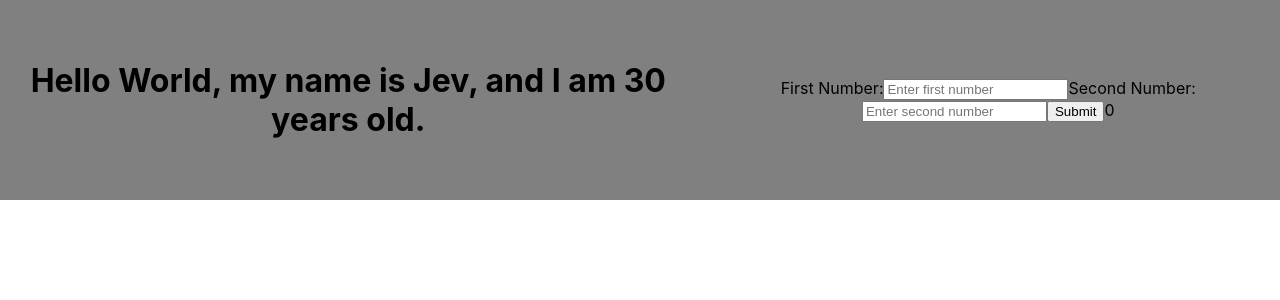
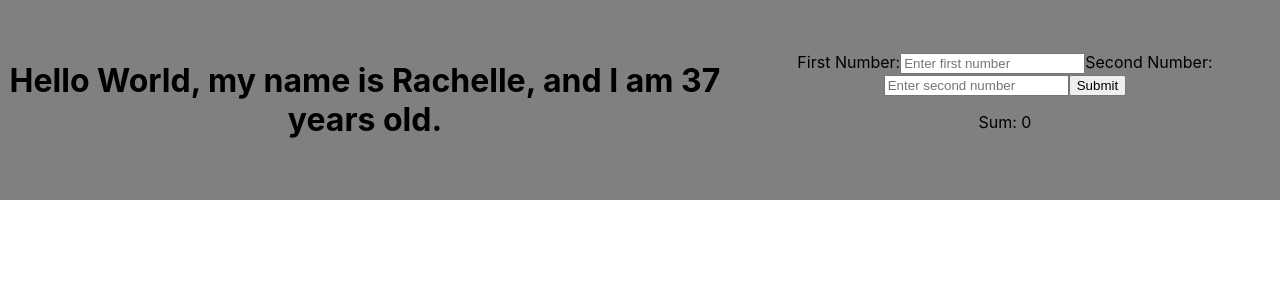
Before and after one commit to baldm0mma/react.ts.tutorial-props.hooks, a React (Create React App) app: page / in a window 1280 px wide. Shown: the top 300 px of the page. Built offline with nearby package versions, Linux system fonts and the light colour scheme; the HTML template or start-up script is replaced by a standard one.

Commit message:
Reset fields working

```diff
--- a/src/App.tsx
+++ b/src/App.tsx
@@ -8,9 +8,9 @@ const App: React.FC = () => {
     <div className="App">
       <Header
         text="Hello World"
-        age={30}
+        age={37}
         ok={true}
-        person={{ firstName: "Jev", lastName: "Forsberg" }}
+        person={{ firstName: "Rachelle", lastName: "Forsberg" }}
         mySumFunc={mySumFunc}
       />
     </div>
--- a/src/Components/Header/Header.tsx
+++ b/src/Components/Header/Header.tsx
@@ -27,18 +27,23 @@ export const Header: React.FC<Props> = ({
   mySumFunc,
   person
 }) => {
-  const [sumNumbers, changeNumbers] = useState({ num1: "", num2: "", sum: 0 });
+  const [numbers, updateNumbers] = useState({ num1: "", num2: "" });
+  const [total, updateSum] = useState(0);
+  const resetInputs = (): void => {
+    updateNumbers({ num1: "", num2: "" });
+  };
   const handleChange = (e: ChangeEvent<HTMLInputElement>): void => {
     const name = e.target.id;
     const value = e.target.value;
-    changeNumbers({ ...sumNumbers, [name]: value });
+    updateNumbers({ ...numbers, [name]: value });
   };
   const handleClick = (): void => {
     const sum: number = mySumFunc(
-      parseInt(sumNumbers.num1),
-      parseInt(sumNumbers.num2)
+      parseInt(numbers.num1),
+      parseInt(numbers.num2)
     );
-    changeNumbers({ ...sumNumbers, sum });
+    updateSum(sum);
+    resetInputs();
   };
   return (
     <header>
@@ -50,7 +55,7 @@ export const Header: React.FC<Props> = ({
           id="num1"
           placeholder="Enter first number"
           onChange={handleChange}
-          value={sumNumbers.num1}
+          value={numbers.num1}
         />
         <label htmlFor="num2">Second Number:</label>
         <input
@@ -58,10 +63,10 @@ export const Header: React.FC<Props> = ({
           id="num2"
           placeholder="Enter second number"
           onChange={handleChange}
-          value={sumNumbers.num2}
+          value={numbers.num2}
         />
         <input type="button" onClick={handleClick} value="Submit" />
-        {sumNumbers.sum && <p>{sumNumbers.sum}</p>}
+        <p>Sum: {total && <span>{total}</span>}</p>
       </form>
     </header>
   );
```
